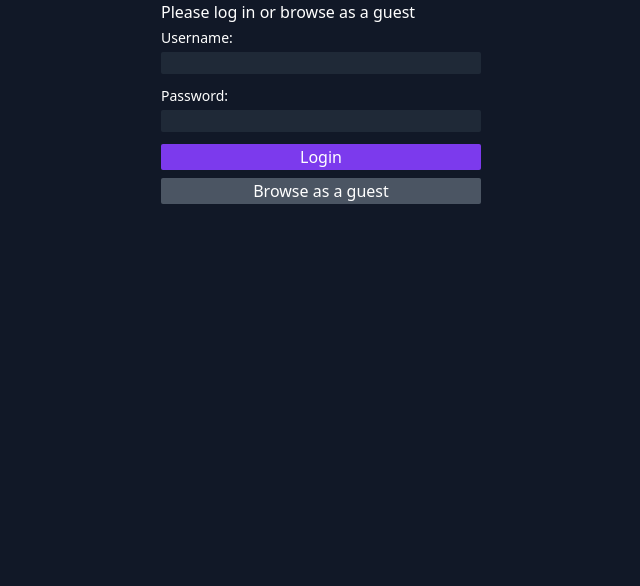
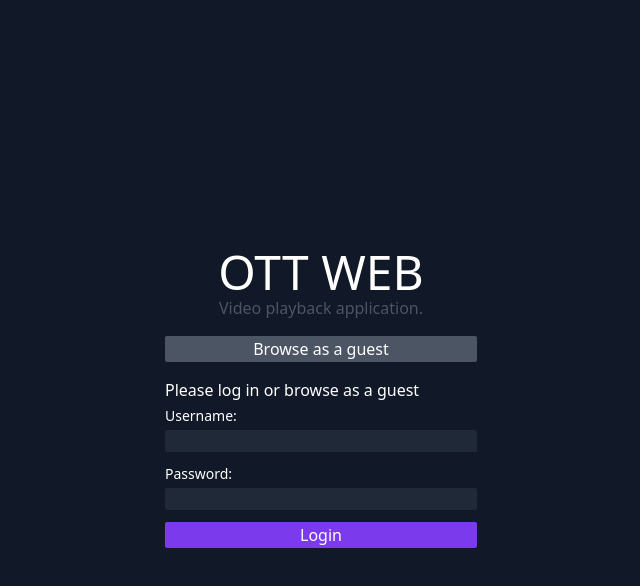
Before and after one commit to adambrudzynski/ott-web, a React app: page /login in a window 1280 px wide. Shown: the top 586 px of the page, without its empty margins (319-959 px from the left). Built offline with nearby package versions, Linux system fonts and the light colour scheme.

Commit message:
include login link in splash

```diff
--- a/src/components/Login.jsx
+++ b/src/components/Login.jsx
@@ -1,6 +1,7 @@
 import React, { useContext } from "react";
 import { Navigate, useLocation, useNavigate } from "react-router";
 import { UserContext } from "../contexts/Auth.jsx";
+import Splash from "./Splash.jsx";
 
 const Input = ({ label, name, type, required = true }) => (
   <label className="w-full my-1 text-sm">
@@ -31,15 +32,11 @@ const Login = () => {
     });
   };
 
-  const loginAnonymusly = () =>
-    signIn(undefined, undefined, () => {
-      navigate(from, { replace: true });
-    });
-
-  if (isAuth) return <Navigate to="/home" state={{ from: location }} />;
+  if (isAuth) return <Navigate to={from} />;
 
   return (
-    <div className="m-auto w-2/3 md:w-2/4 xl:w-1/4">
+    <Splash>
+      <div className="mx-auto w-full md:w-2/4 xl:w-1/4">
         <p>Please log in or browse as a guest </p>
         <form className="flex flex-col" onSubmit={handleSubmit}>
           <Input label="Username:" name="username" type="text" />
@@ -50,15 +47,9 @@ const Login = () => {
           >
             Login
           </button>
-        <button
-          type="button"
-          className="w-full p1 my-1 rounded-sm border border-transparent focus:outline-none focus:ring-2 focus:border-transparent bg-gray-600 hover:bg-gray-700"
-          onClick={loginAnonymusly}
-        >
-          Browse as a guest
-        </button>
         </form>
       </div>
+    </Splash>
   );
 };
 
--- a/src/components/Splash.jsx
+++ b/src/components/Splash.jsx
@@ -1,10 +1,33 @@
-import React from "react";
+import React, { useContext } from "react";
+import { Link, useNavigate } from "react-router-dom";
+import { UserContext } from "../contexts/Auth.jsx";
 
-const Splash = () => {
+const Splash = ({ children }) => {
+  const { signIn, isAuth } = useContext(UserContext);
+  const navigate = useNavigate();
+
+  const loginAnonymusly = () =>
+    signIn(undefined, undefined, () => {
+      navigate("/home", { replace: true });
+    });
+
   return (
-    <div className="flex flex-col h-screen justify-center place-items-center">
-      <h1 className="text-5xl animate-bounce">OTT WEB</h1>
+    <div className="flex flex-col h-screen p-4 justify-center place-items-center">
+      <h1 className="text-5xl">OTT WEB</h1>
       <p className="text-gray-600">Video playback application.</p>
+      <button
+        type="button"
+        className="w-full md:w-2/4 xl:w-1/4 p1 my-4 mx-auto rounded-sm border border-transparent focus:outline-none focus:ring-2 focus:border-transparent bg-gray-600 hover:bg-gray-700"
+        onClick={loginAnonymusly}
+      >
+        Browse as a guest
+      </button>
+      {!children && (
+        <Link to="/login" className="text-purple-400 underline">
+          or login Here
+        </Link>
+      )}
+      {children}
     </div>
   );
 };
```
Lines whose indentation alone changed are shown as unchanged.
